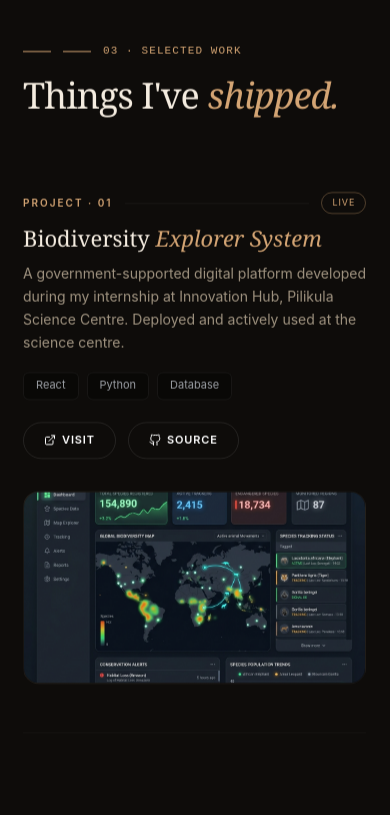
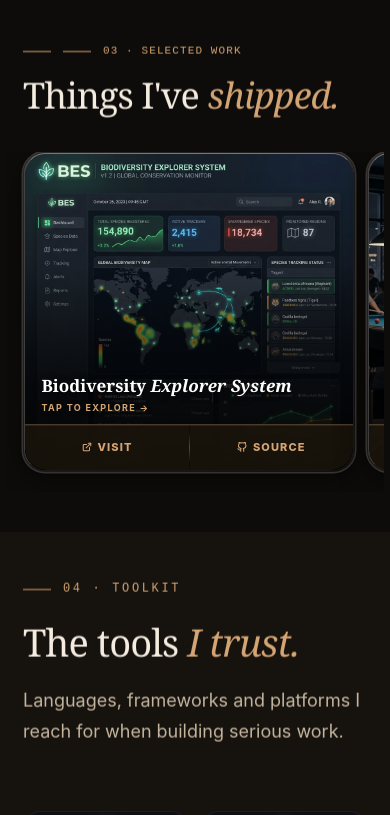
Before and after one commit to bilal9897/my-portfolio, a React (Vite) app: page / in a window 390 px wide. Shown: the part 3940-4755 px from the top of the page. Built offline with nearby package versions, Linux system fonts and the light colour scheme.

Commit message:
Add mobile swipe flip cards for projects with glassy design

```diff
--- a/src/components/Projects.jsx
+++ b/src/components/Projects.jsx
@@ -1,4 +1,4 @@
-import React from 'react';
+import React, { useState } from 'react';
 
 const projects = [
   {
@@ -30,7 +30,7 @@ const projects = [
     desc: 'A professional website developed for a UAE-based client with a focus on performance, responsiveness, and modern design.',
     stack: ['React', 'JavaScript', 'UI/UX'],
     live: true,
-    visitUrl: '#',
+    visitUrl: 'https://analystuae.com/',
     sourceUrl: 'https://github.com/bilal9897',
     image: '/Assets/img/projects/uae.png'
   },
@@ -48,6 +48,8 @@ const projects = [
 ];
 
 export default function Projects() {
+  const [flippedId, setFlippedId] = useState(null);
+
   return (
     <section id="projects" className="section-track">
       <div className="eyebrow reveal" style={{ marginBottom: '16px', display: 'flex', alignItems: 'center', gap: '12px', fontSize: '11px', letterSpacing: '0.1em', textTransform: 'uppercase', color: 'var(--c-gold)' }}>
@@ -58,7 +60,8 @@ export default function Projects() {
         Things I've <i style={{ color: 'var(--c-gold)' }}>shipped.</i>
       </h2>
 
-      <div className="projects-list" style={{ display: 'flex', flexDirection: 'column', gap: '48px' }}>
+      {/* ── Desktop layout ── */}
+      <div className="projects-desktop">
         {projects.map((proj, index) => {
           const isEven = index % 2 === 0;
           return (
@@ -70,71 +73,95 @@ export default function Projects() {
               flexDirection: isEven ? 'row' : 'row-reverse',
               borderBottom: '1px solid rgba(255,255,255,0.04)',
               paddingBottom: '48px',
+              marginBottom: '48px',
             }}>
-
               {/* Text Side */}
-              <div className="project__body" style={{ flex: '1 1 340px' }}>
+              <div style={{ flex: '1 1 340px' }}>
                 <div style={{ display: 'flex', alignItems: 'center', gap: '12px', marginBottom: '12px' }}>
-                  <span style={{ fontSize: '10px', letterSpacing: '0.2em', textTransform: 'uppercase', color: 'var(--c-gold)', fontWeight: '600' }}>
-                    PROJECT · {proj.id}
-                  </span>
+                  <span style={{ fontSize: '10px', letterSpacing: '0.2em', textTransform: 'uppercase', color: 'var(--c-gold)', fontWeight: '600' }}>PROJECT · {proj.id}</span>
                   <div style={{ flex: 1, height: '1px', background: 'rgba(255,255,255,0.06)' }}></div>
-                  {proj.live && (
-                    <span style={{ padding: '3px 10px', border: '1px solid rgba(212,165,116,0.35)', borderRadius: '20px', fontSize: '9px', letterSpacing: '0.1em', color: 'var(--c-gold)' }}>LIVE</span>
-                  )}
+                  {proj.live && <span style={{ padding: '3px 10px', border: '1px solid rgba(212,165,116,0.35)', borderRadius: '20px', fontSize: '9px', letterSpacing: '0.1em', color: 'var(--c-gold)' }}>LIVE</span>}
                 </div>
-
                 <h3 style={{ fontSize: 'clamp(22px, 3vw, 32px)', marginBottom: '10px', lineHeight: '1.15', fontFamily: 'var(--font-serif)', fontWeight: 400 }}>
                   {proj.title} <i style={{ color: 'var(--c-gold)' }}>{proj.italicText}</i>
                 </h3>
-
-                <p style={{ fontSize: '14px', lineHeight: '1.65', color: 'var(--c-warm)', marginBottom: '18px', opacity: '0.8', maxWidth: '440px' }}>
-                  {proj.desc}
-                </p>
-
-                <div style={{ display: 'flex', flexWrap: 'wrap', gap: '8px', marginBottom: '22px' }}>
+                <p style={{ fontSize: '14px', lineHeight: '1.65', color: 'var(--c-warm)', marginBottom: '18px', opacity: '0.8', maxWidth: '440px' }}>{proj.desc}</p>
+                <ul style={{ listStyle: 'none', padding: 0, margin: '0 0 22px 0', display: 'flex', flexDirection: 'column', gap: '8px' }}>
                   {proj.stack.map((tech, i) => (
-                    <span key={i} style={{ padding: '4px 12px', background: 'rgba(0,0,0,0.3)', border: '1px solid rgba(255,255,255,0.06)', borderRadius: '6px', fontSize: '11px', color: 'rgba(232,238,247,0.65)' }}>
+                    <li key={i} style={{ display: 'flex', alignItems: 'center', gap: '8px', fontSize: '13px', color: 'rgba(232,238,247,0.9)' }}>
+                      <svg width="14" height="14" viewBox="0 0 24 24" fill="none" stroke="var(--c-gold)" strokeWidth="3" strokeLinecap="round" strokeLinejoin="round"><polyline points="20 6 9 17 4 12"></polyline></svg>
                       {tech}
-                    </span>
+                    </li>
                   ))}
-                </div>
-
-                <div style={{ display: 'flex', gap: '12px' }}>
-                  <a href={proj.visitUrl} target="_blank" rel="noopener noreferrer" style={{ display: 'flex', alignItems: 'center', gap: '6px', padding: '9px 20px', borderRadius: '30px', border: '1px solid rgba(255,255,255,0.1)', color: '#fff', textDecoration: 'none', fontSize: '11px', letterSpacing: '0.08em', fontWeight: '600', transition: 'all 0.2s' }}>
-                    <svg width="12" height="12" viewBox="0 0 24 24" fill="none" stroke="currentColor" strokeWidth="2" strokeLinecap="round" strokeLinejoin="round"><path d="M18 13v6a2 2 0 0 1-2 2H5a2 2 0 0 1-2-2V8a2 2 0 0 1 2-2h6"></path><polyline points="15 3 21 3 21 9"></polyline><line x1="10" y1="14" x2="21" y2="3"></line></svg>
-                    VISIT
-                  </a>
-                  <a href={proj.sourceUrl} target="_blank" rel="noopener noreferrer" style={{ display: 'flex', alignItems: 'center', gap: '6px', padding: '9px 20px', borderRadius: '30px', border: '1px solid rgba(255,255,255,0.1)', color: '#fff', textDecoration: 'none', fontSize: '11px', letterSpacing: '0.08em', fontWeight: '600', transition: 'all 0.2s' }}>
-                    <svg width="12" height="12" viewBox="0 0 24 24" fill="none" stroke="currentColor" strokeWidth="2" strokeLinecap="round" strokeLinejoin="round"><path d="M9 19c-5 1.5-5-2.5-7-3m14 6v-3.87a3.37 3.37 0 0 0-.94-2.61c3.14-.35 6.44-1.54 6.44-7A5.44 5.44 0 0 0 20 4.77 5.07 5.07 0 0 0 19.91 1S18.73.65 16 2.48a13.38 13.38 0 0 0-7 0C6.27.65 5.09 1 5.09 1A5.07 5.07 0 0 0 5 4.77a5.44 5.44 0 0 0-1.5 3.78c0 5.42 3.3 6.61 6.44 7A3.37 3.37 0 0 0 9 18.13V22"></path></svg>
-                    SOURCE
-                  </a>
+                </ul>
+                <div style={{ display: 'flex', gap: '20px' }}>
+                  <a href={proj.visitUrl} target="_blank" rel="noopener noreferrer" style={{ color: 'var(--c-gold)', textDecoration: 'none', fontSize: '13px', fontWeight: '600', display: 'flex', alignItems: 'center', gap: '6px' }}>Visit Project →</a>
+                  {proj.sourceUrl !== '#' && <a href={proj.sourceUrl} target="_blank" rel="noopener noreferrer" style={{ color: 'var(--c-gold)', textDecoration: 'none', fontSize: '13px', fontWeight: '600', display: 'flex', alignItems: 'center', gap: '6px' }}>Source →</a>}
                 </div>
               </div>
-
-              {/* Project Image */}
-              <div style={{
-                flex: '1 1 340px',
-                aspectRatio: '16/9',
-                borderRadius: '16px',
-                overflow: 'hidden',
-                background: 'linear-gradient(135deg, rgba(212,165,116,0.06) 0%, rgba(0,0,0,0.4) 100%)',
-                border: '1px solid rgba(255,255,255,0.05)',
-                display: 'flex',
-                alignItems: 'center',
-                justifyContent: 'center',
-              }}>
-                {proj.image ? (
-                  <img src={proj.image} alt={`${proj.title} screenshot`} style={{ width: '100%', height: '100%', objectFit: 'cover' }} />
-                ) : (
-                  <span style={{ color: 'rgba(255,255,255,0.12)', fontSize: '11px', letterSpacing: '0.1em', fontFamily: 'var(--font-mono)' }}>PROJECT SCREENSHOT</span>
-                )}
+              {/* Image Side */}
+              <div style={{ flex: '1 1 340px', aspectRatio: '16/9', borderRadius: '16px', overflow: 'hidden', background: 'rgba(0,0,0,0.3)', border: '1px solid rgba(255,255,255,0.05)' }}>
+                {proj.image && <img src={proj.image} alt={proj.title} style={{ width: '100%', height: '100%', objectFit: 'cover' }} />}
               </div>
-
             </article>
           );
         })}
       </div>
+
+      {/* ── Mobile carousel ── */}
+      <div className="projects-mobile">
+        {projects.map((proj) => (
+          <div
+            key={proj.id}
+            className={`proj-card ${flippedId === proj.id ? 'is-flipped' : ''}`}
+            onClick={() => setFlippedId(flippedId === proj.id ? null : proj.id)}
+          >
+            <div className="proj-card__inner">
+              {/* Front */}
+              <div className="proj-card__front">
+                {proj.image && <img src={proj.image} alt={proj.title} className="proj-card__img" />}
+                <div className="proj-card__front-overlay">
+                  <h3 className="proj-card__front-title">{proj.title} <i>{proj.italicText}</i></h3>
+                  <span className="proj-card__front-cta">TAP TO EXPLORE →</span>
+                </div>
+                {/* Glassy bottom bar with buttons */}
+                <div className="proj-card__bottom-bar" onClick={(e) => e.stopPropagation()}>
+                  <a href={proj.visitUrl} target="_blank" rel="noopener noreferrer" className="proj-card__bar-btn">
+                    <svg width="10" height="10" viewBox="0 0 24 24" fill="none" stroke="currentColor" strokeWidth="2.5" strokeLinecap="round" strokeLinejoin="round"><path d="M18 13v6a2 2 0 0 1-2 2H5a2 2 0 0 1-2-2V8a2 2 0 0 1 2-2h6"/><polyline points="15 3 21 3 21 9"/><line x1="10" y1="14" x2="21" y2="3"/></svg>
+                    Visit
+                  </a>
+                  <div className="proj-card__bar-divider"></div>
+                  <a href={proj.sourceUrl} target="_blank" rel="noopener noreferrer" className="proj-card__bar-btn">
+                    <svg width="10" height="10" viewBox="0 0 24 24" fill="none" stroke="currentColor" strokeWidth="2.5" strokeLinecap="round" strokeLinejoin="round"><path d="M9 19c-5 1.5-5-2.5-7-3m14 6v-3.87a3.37 3.37 0 0 0-.94-2.61c3.14-.35 6.44-1.54 6.44-7A5.44 5.44 0 0 0 20 4.77 5.07 5.07 0 0 0 19.91 1S18.73.65 16 2.48a13.38 13.38 0 0 0-7 0C6.27.65 5.09 1 5.09 1A5.07 5.07 0 0 0 5 4.77a5.44 5.44 0 0 0-1.5 3.78c0 5.42 3.3 6.61 6.44 7A3.37 3.37 0 0 0 9 18.13V22"/></svg>
+                    Source
+                  </a>
+                </div>
+              </div>
+              {/* Back */}
+              <div className="proj-card__back">
+                {proj.image && <div className="proj-card__back-bg" style={{ backgroundImage: `url(${proj.image})` }}></div>}
+                <button className="proj-card__close" onClick={(e) => { e.stopPropagation(); setFlippedId(null); }}>✕</button>
+                <div className="proj-card__back-content">
+                  <h3 className="proj-card__back-title">{proj.title} <i style={{ color: 'var(--c-gold)' }}>{proj.italicText}</i></h3>
+                  <p className="proj-card__back-desc">{proj.desc}</p>
+                  <ul className="proj-card__stack">
+                    {proj.stack.map((tech, i) => (
+                      <li key={i}>
+                        <svg width="12" height="12" viewBox="0 0 24 24" fill="none" stroke="var(--c-gold)" strokeWidth="3" strokeLinecap="round" strokeLinejoin="round"><polyline points="20 6 9 17 4 12"></polyline></svg>
+                        {tech}
+                      </li>
+                    ))}
+                  </ul>
+                  <div className="proj-card__back-links">
+                    <a href={proj.visitUrl} target="_blank" rel="noopener noreferrer">Visit Project →</a>
+                    {proj.sourceUrl !== '#' && <a href={proj.sourceUrl} target="_blank" rel="noopener noreferrer">Source →</a>}
+                  </div>
+                </div>
+              </div>
+            </div>
+          </div>
+        ))}
+      </div>
     </section>
   );
 }
--- a/src/styles/modern.css
+++ b/src/styles/modern.css
@@ -1544,6 +1544,258 @@ section {
   .hero-signature .hero-sig-label {
     font-size: 9px;
   }
+
+  /* --- MOBILE SWIPEABLE PROJECTS --- */
+  .projects-desktop { display: none !important; }
+  .projects-mobile {
+    display: flex;
+    flex-direction: row;
+    overflow-x: auto;
+    scroll-snap-type: x mandatory;
+    scrollbar-width: none;
+    -ms-overflow-style: none;
+    gap: 12px;
+    margin: 0 -5%;
+    padding: 0 5% 20px;
+  }
+  .projects-mobile::-webkit-scrollbar { display: none; }
+
+  .proj-card {
+    flex: 0 0 85vw;
+    height: 320px;
+    scroll-snap-align: center;
+    perspective: 1000px;
+    cursor: pointer;
+    border-radius: 22px;
+    flex-shrink: 0;
+    /* iPhone-inspired glass border */
+    background: linear-gradient(145deg, rgba(255,255,255,0.12), rgba(255,255,255,0.02)) border-box;
+    border: 1.5px solid transparent;
+    box-shadow:
+      0 0 0 1.5px rgba(255,255,255,0.18),
+      inset 0 1px 0 rgba(255,255,255,0.25),
+      0 8px 32px rgba(0,0,0,0.45),
+      0 2px 8px rgba(0,0,0,0.3);
+  }
+  .proj-card__inner {
+    width: 100%;
+    height: 100%;
+    position: relative;
+    transform-style: preserve-3d;
+    transition: transform 0.6s cubic-bezier(0.4, 0.2, 0.2, 1);
+    border-radius: 22px;
+  }
+  .proj-card.is-flipped .proj-card__inner {
+    transform: rotateY(180deg);
+  }
+  .proj-card__front,
+  .proj-card__back {
+    position: absolute;
+    inset: 0;
+    border-radius: 22px;
+    backface-visibility: hidden;
+    overflow: hidden;
+  }
+  /* Front */
+  .proj-card__front {
+    z-index: 2;
+    background: rgba(0,0,0,0.5);
+    /* Glassy iPhone-style inner border highlight */
+    border-top: 1px solid rgba(255,255,255,0.35);
+    border-left: 1px solid rgba(255,255,255,0.2);
+    border-right: 1px solid rgba(255,255,255,0.08);
+    border-bottom: 1px solid rgba(255,255,255,0.05);
+    box-shadow: inset 0 1px 0 rgba(255,255,255,0.2);
+  }
+  .proj-card__img {
+    width: 100%;
+    height: 100%;
+    object-fit: cover;
+    display: block;
+  }
+  .proj-card__front-overlay {
+    position: absolute;
+    inset: 0;
+    /* Stronger gradient so title always readable */
+    background: linear-gradient(
+      to top,
+      rgba(0,0,0,0.95) 0%,
+      rgba(0,0,0,0.6) 35%,
+      rgba(0,0,0,0.1) 65%,
+      transparent 100%
+    );
+    display: flex;
+    flex-direction: column;
+    justify-content: flex-end;
+    /* Leave room for the bottom bar */
+    padding: 16px 16px 54px 16px;
+    pointer-events: none;
+    z-index: 10;
+  }
+  .proj-card__front-title {
+    font-size: 17px;
+    font-weight: 600;
+    margin: 0 0 5px 0;
+    font-family: var(--font-serif);
+    color: #fff;
+    text-shadow: 0 2px 8px rgba(0,0,0,0.8);
+    line-height: 1.25;
+  }
+  .proj-card__front-cta {
+    font-size: 9px;
+    font-weight: 700;
+    letter-spacing: 0.15em;
+    color: var(--c-gold);
+    text-transform: uppercase;
+    text-shadow: 0 1px 4px rgba(0,0,0,0.6);
+  }
+  /* Glassy bottom action bar */
+  .proj-card__bottom-bar {
+    position: absolute;
+    bottom: 0;
+    left: 0;
+    right: 0;
+    display: flex;
+    align-items: stretch;
+    height: 46px;
+    /* Warm glassy gold-tinted bar */
+    background: rgba(20, 14, 8, 0.72);
+    backdrop-filter: blur(20px);
+    -webkit-backdrop-filter: blur(20px);
+    border-top: 1px solid rgba(212, 165, 116, 0.3);
+    border-radius: 0 0 22px 22px;
+    overflow: hidden;
+    z-index: 20;
+    /* Inner top highlight line */
+    box-shadow: inset 0 1px 0 rgba(255,255,255,0.08);
+  }
+  .proj-card__bar-btn {
+    flex: 1;
+    display: flex;
+    align-items: center;
+    justify-content: center;
+    gap: 6px;
+    color: var(--c-gold);
+    text-decoration: none;
+    font-size: 11px;
+    font-weight: 800;
+    letter-spacing: 0.1em;
+    text-transform: uppercase;
+    transition: background 0.15s;
+    /* Subtle warm tint */
+    background: rgba(212, 165, 116, 0.04);
+  }
+  .proj-card__bar-btn:active {
+    background: rgba(212, 165, 116, 0.2);
+  }
+  .proj-card__bar-divider {
+    width: 1px;
+    margin: 8px 0;
+    background: linear-gradient(to bottom, transparent, rgba(212,165,116,0.4), transparent);
+    flex-shrink: 0;
+  }
+  /* Back */
+  .proj-card__back {
+    transform: rotateY(180deg);
+    z-index: 1;
+    background: rgba(14, 11, 8, 0.88);
+    backdrop-filter: blur(20px);
+    /* Matching glassy border on back */
+    border-top: 1px solid rgba(255,255,255,0.25);
+    border-left: 1px solid rgba(255,255,255,0.15);
+    border-right: 1px solid rgba(255,255,255,0.06);
+    border-bottom: 1px solid rgba(212,165,116,0.2);
+    display: flex;
+    flex-direction: column;
+  }
+  .proj-card__back-bg {
+    position: absolute;
+    inset: 0;
+    background-size: cover;
+    background-position: center;
+    filter: blur(18px) brightness(0.2);
+    transform: scale(1.15);
+    z-index: 0;
+  }
+  .proj-card__close {
+    position: absolute;
+    top: 10px;
+    right: 10px;
+    width: 26px;
+    height: 26px;
+    border-radius: 50%;
+    background: rgba(0,0,0,0.6);
+    border: 1px solid rgba(255,255,255,0.12);
+    color: #fff;
+    font-size: 12px;
+    cursor: pointer;
+    z-index: 10;
+    display: flex;
+    align-items: center;
+    justify-content: center;
+    line-height: 1;
+  }
+  .proj-card__back-content {
+    position: relative;
+    z-index: 2;
+    padding: 14px;
+    display: flex;
+    flex-direction: column;
+    height: 100%;
+    overflow: hidden;
+  }
+  .proj-card__back-title {
+    font-size: 22px;
+    font-weight: 600;
+    font-family: var(--font-serif);
+    margin: 0 0 10px 0;
+    line-height: 1.2;
+    color: #fff;
+    padding-right: 30px;
+  }
+  .proj-card__back-desc {
+    font-size: 15px;
+    color: rgba(232,238,247,0.8);
+    margin: 0 0 14px 0;
+    flex: 1;
+    overflow: hidden;
+    display: -webkit-box;
+    -webkit-line-clamp: 3;
+    -webkit-box-orient: vertical;
+  }
+  .proj-card__stack {
+    list-style: none;
+    padding: 0;
+    margin: 0 0 10px 0;
+    display: flex;
+    flex-direction: column;
+    gap: 4px;
+  }
+  .proj-card__stack li {
+    display: flex;
+    align-items: center;
+    gap: 8px;
+    font-size: 15px;
+  }
+  .proj-card__back-links {
+    display: flex;
+    gap: 14px;
+    padding-top: 8px;
+    border-top: 1px solid rgba(255,255,255,0.06);
+    margin-top: auto;
+  }
+  .proj-card__back-links a {
+    color: var(--c-gold);
+    text-decoration: none;
+    font-size: 15px;
+    letter-spacing: 0.04em;
+  }
+}
+
+/* --- DESKTOP: hide mobile carousel --- */
+@media (min-width: 769px) {
+  .projects-mobile { display: none; }
+  .projects-desktop { display: block; }
 }
 
 @media (prefers-reduced-motion: reduce) {
```
